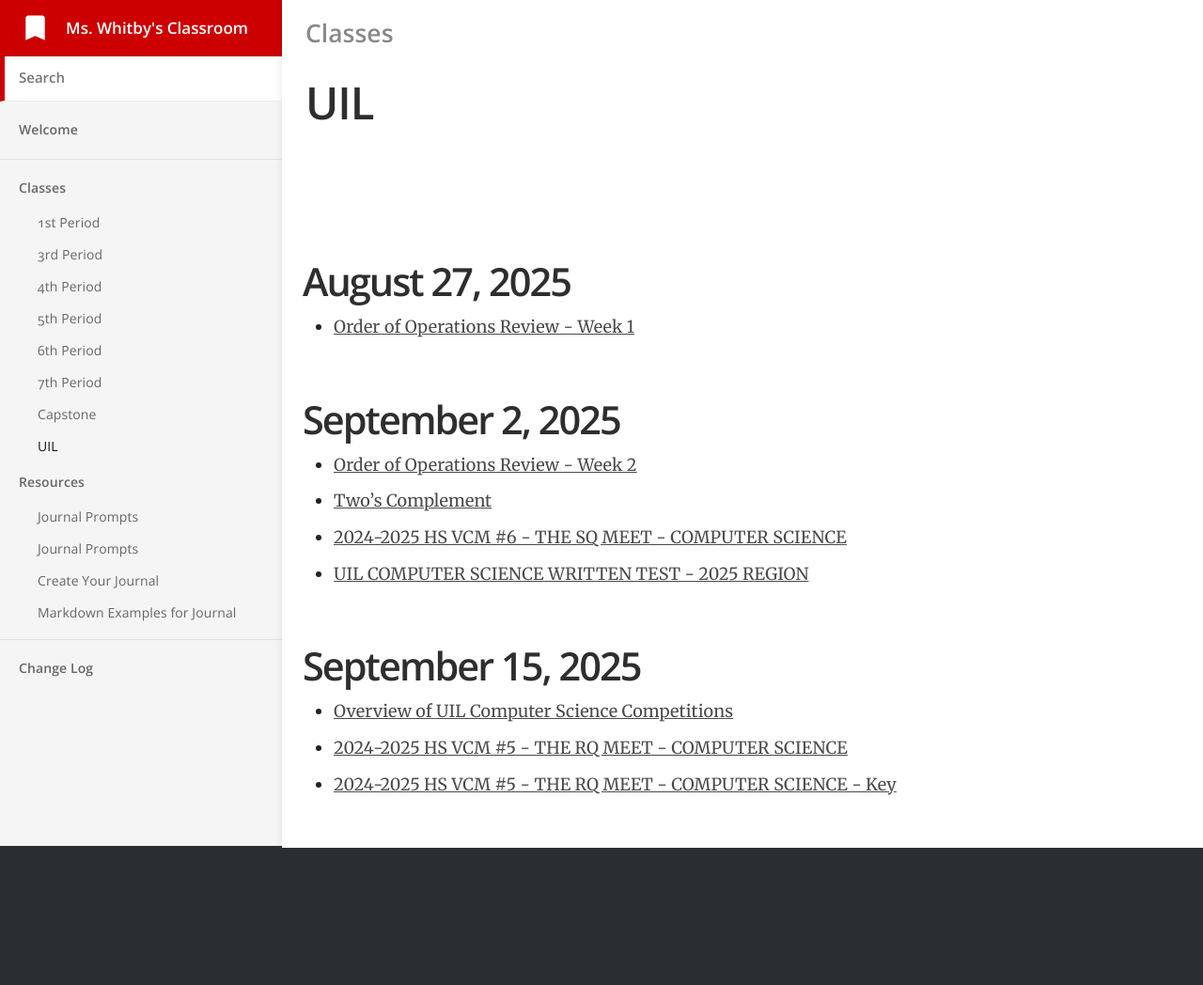
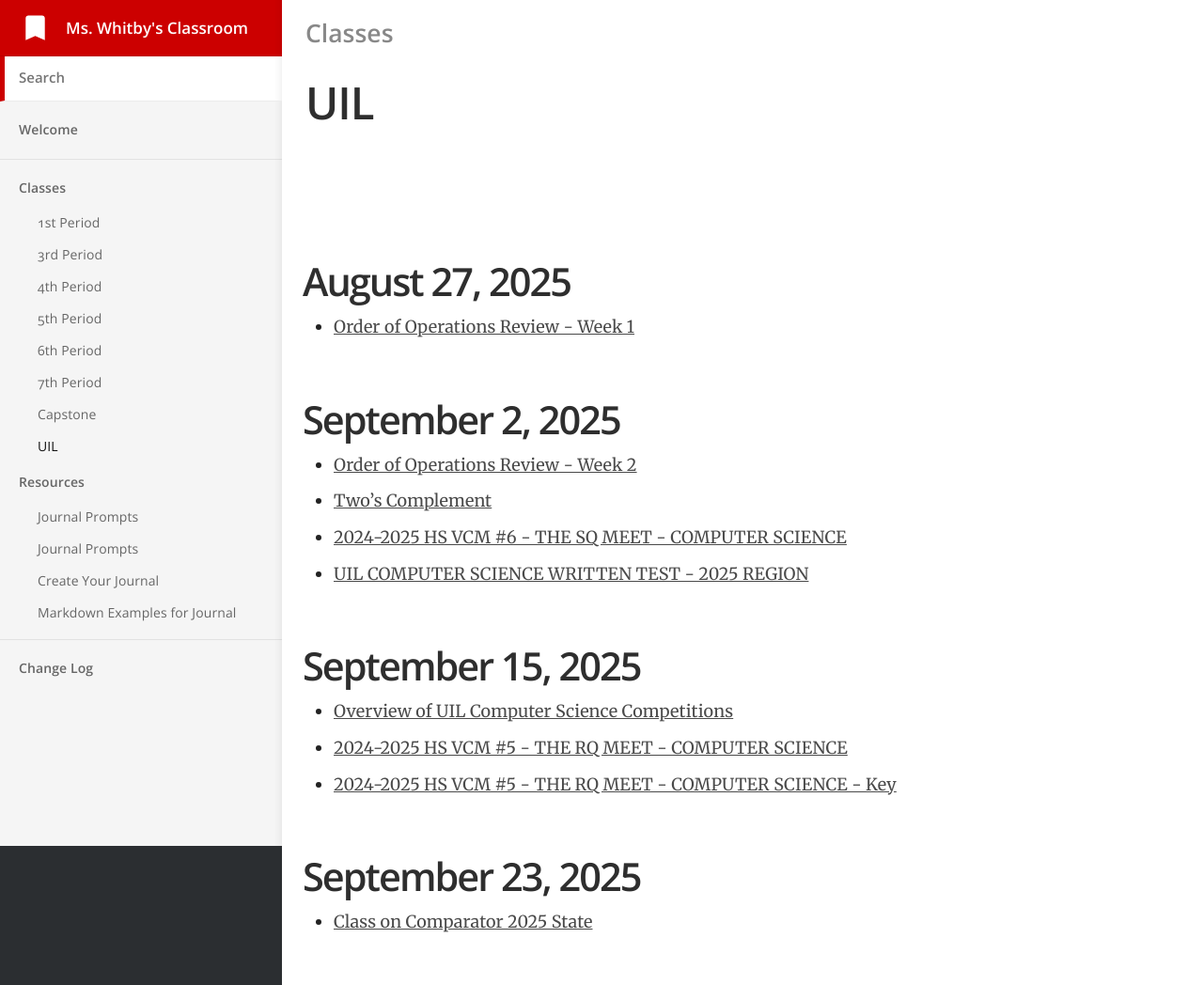
Before and after one commit to mswhitby/classroom, a Jekyll site: the page built from _docs/classes/uil.md, in a window 1280 px wide. Shown: the whole page at 94% size. Built offline with Jekyll 4.4.1, drawn with Linux system fonts in a browser that asks for light colours; before the commit the page ends 902 px from its top, so only the background shows below that.

Commit message:
Updated UIL

```diff
--- a/_docs/classes/uil.md
+++ b/_docs/classes/uil.md
@@ -8,6 +8,7 @@ order: 8
 # August 27, 2025
 
 - [Order of Operations Review - Week 1](https://github.com/mswhitby/classroom/blob/main/_docs/uil_files/Order%20of%20Operations%2026%20August.pdf)
+
 
 # September 2, 2025
 
@@ -22,3 +23,8 @@ order: 8
 - [Overview of UIL Computer Science Competitions](https://github.com/mswhitby/classroom/blob/main/_docs/uil_files/uil_prep.md)
 - [2024-2025 HS VCM #5 - THE RQ MEET - COMPUTER SCIENCE](https://github.com/mswhitby/classroom/blob/main/_docs/uil_files/a46a070a-7414-42d4-b1a8-649757f9f2ef.pdf)
 - [2024-2025 HS VCM #5 - THE RQ MEET - COMPUTER SCIENCE - Key](https://github.com/mswhitby/classroom/blob/main/_docs/uil_files/2024-2025%20HS%20VCM%20%235%20-%20THE%20RQ%20MEET%20-%20COMPUTER%20SCIENCE%20-%20KEY%20(2).pdf)
+
+
+# September 23, 2025
+
+- [Class on Comparator 2025 State](https://github.com/mswhitby/classroom/blob/main/_docs/uil_files/Class%20on%20Comparator%202025%20State%20Amelia.pdf)
```
Also changed, not shown: README.md.
